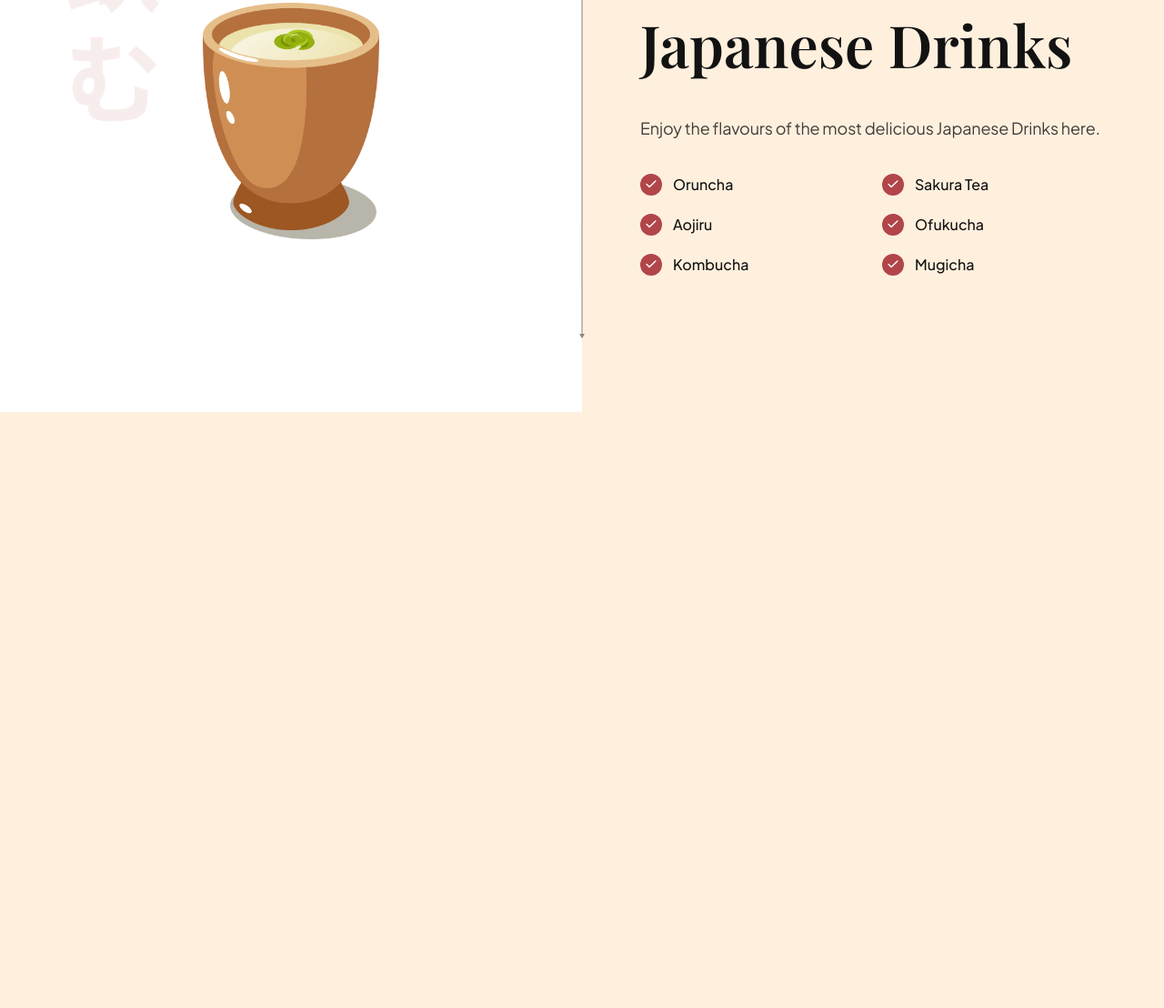
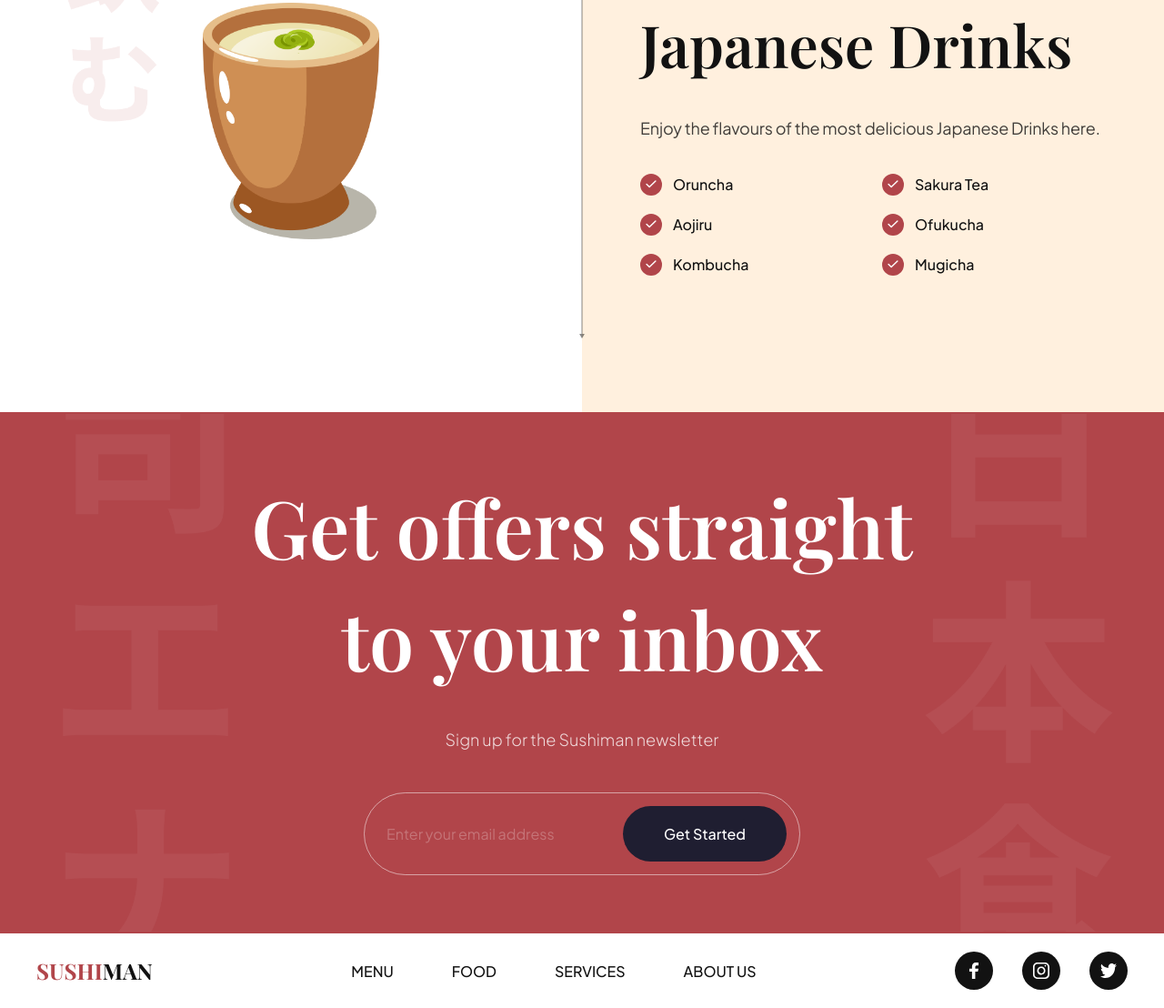
Before and after one commit to jlayher/Sushi, a plain HTML site: page index.html in a window 1280 px wide. Shown: the part 3245-4353 px from the top of the page at 91% size. Before the commit the page ends 3698 px from the top, so only its background shows below. Drawn offline with nearby package versions, Linux system fonts and the light colour scheme.

Commit message:
Footer styled.  Mobile issue in trending section fixed.

```diff
--- a/css/sections/footer.css
+++ b/css/sections/footer.css
@@ -0,0 +1,64 @@
+
+.footer {
+    width: 100%;
+    padding: 20px 40px;
+    background: var(--color-white);
+
+    flex-wrap: wrap;
+    gap: 20px;
+
+    overflow: hidden;
+}
+
+.footer__logo {
+    font-size: 24px;
+    font-weight: bold;
+    font-family: var(--playfair-display);
+    text-transform: uppercase;
+
+    color: var(--secondary-color);
+
+    cursor: pointer;
+}
+
+.footer__logo span {
+    color: var(--primary-color);
+}
+
+.footer ul {
+    list-style: none;
+    display: flex;
+    flex-wrap: wrap;
+    flex-direction: row;
+    gap: 64px;
+}
+
+.footer ul:last-child {
+    gap: 32px;
+}
+
+.footer__nav li {
+    font-size: 16px;
+    font-weight: 500;
+    font-family: var(--plus-jakarta-sans);
+    text-transform: uppercase;
+    color: var(--secondary-color);
+
+    cursor: pointer;
+}
+
+.footer__social li {
+    width: 42px;
+    height: 42px;
+
+    background-color: var(--secondary-color);
+    border-radius: 100%;
+
+    cursor: pointer;
+}
+
+.footer__social li img {
+    width: 45%;
+    height: 45%;
+    object-fit: contain;
+}
--- a/css/sections/subscribe.css
+++ b/css/sections/subscribe.css
@@ -0,0 +1,78 @@
+.subscription {
+    padding: 64px;
+    background-color: var(--primary-color);
+    background-image: url('../../assets/subscribe_bg.png');
+    background-position: center;
+    background-repeat: no-repeat;
+    background-size: contain;
+
+    flex-direction: column;
+    overflow: hidden;
+}
+
+.subscription h2 {
+    font-size: 88px;
+    font-family: var(--playfair-display);
+    font-weight: 600;
+    line-height: 123px;
+
+    color: #fff;
+    text-align: center;
+}
+
+.subscription p {
+    font-size: 18px;
+    font-family: var(--plus-jakarta-sans);
+    font-weight: 300;
+    line-height: 36px;
+    margin-top: 32px;
+
+    color: rgba(255, 255, 255, 0.8);
+}
+
+.subscription__form {
+    min-width: 480px;
+    margin-top: 40px;
+    padding: 14px 14px 14px 24px;
+    display: flex;
+    gap: 10px;
+
+    border: 1px solid rgba(255, 255, 255, 0.5);
+    border-radius: 46px;
+}
+
+.subscription__form input {
+    flex: 1;
+    font-size: 16px;
+    font-weight: 400px;
+    font-family: var(--plus-jakarta-sans);
+
+    color: #fff;
+    opacity: 0.5;
+
+    background: transparent;
+    border: none;
+    outline: none;
+}
+
+.subscription__form input::placeholder {
+    color: #fff;
+    opacity: 0.5;
+}
+
+.subscription__form button {
+    padding: 20px;
+    min-width: 180px;
+
+    font-size: 16px;
+    font-weight: 500;
+    font-family: var(--plus-jakarta-sans);
+    color: #fff;
+    text-align: center;
+    background: var(--black-400);
+    border-radius: 46px;
+    border: none;
+    outline: none;
+
+    cursor: pointer;
+}
--- a/css/sections/trending.css
+++ b/css/sections/trending.css
@@ -4,10 +4,6 @@
     display: flex;
     flex-direction: column;
     overflow: hidden;
-}
-
-.trending__discover {
-
 }
 
 .trending-sushi, .trending-drinks {
--- a/css/style.css
+++ b/css/style.css
@@ -290,7 +290,7 @@ a {
     flex-direction: column;
   }
 
-  .trending-drink {
+  .trending-drinks {
     flex-direction: column-reverse;
   }
 
--- a/index.html
+++ b/index.html
@@ -313,13 +313,46 @@
           </li>
         </ul>
       </div>
-
-
     </section>
-
   </section>
 
+  <section class="subscription flex-center" id="services">
+    <h2 data-aos="flip-down">
+      Get offers straight <br/>
+      to your inbox
+    </h2>
+    <p data-aos="fade-up">Sign up for the Sushiman newsletter</p>
 
+    <div class="subscription__form" data-aos="fade-up">
+      <input type="text" placeholder="Enter your email address" />
+      <button>Get Started</button>
+    </div>
+  </section>
+
+  <footer class="footer flex-between">
+    <h3 class="footer__logo">
+      <span>Sushi</span>man
+    </h3>
+
+    <ul class="footer__nav">
+      <li><a href="#menu">Menu</a></li>
+      <li><a href="#food">Food</a></li>
+      <li><a href="#services">Services</a></li>
+      <li><a href="#about-us">About Us</a></li>
+    </ul>
+
+    <ul class="footer__social">
+      <li class="flex-center">
+        <img src="./assets/facebook.svg" alt="Facebook" />
+      </li>
+      <li class="flex-center">
+        <img src="./assets/instagram.svg" alt="Instagram" />
+      </li>
+      <li class="flex-center">
+        <img src="./assets/twitter.svg" alt="Twitter" />
+      </li>
+    </ul>
+  </footer>
 
   <script src="js/script.js" type="module"></script>
 </body>
```
